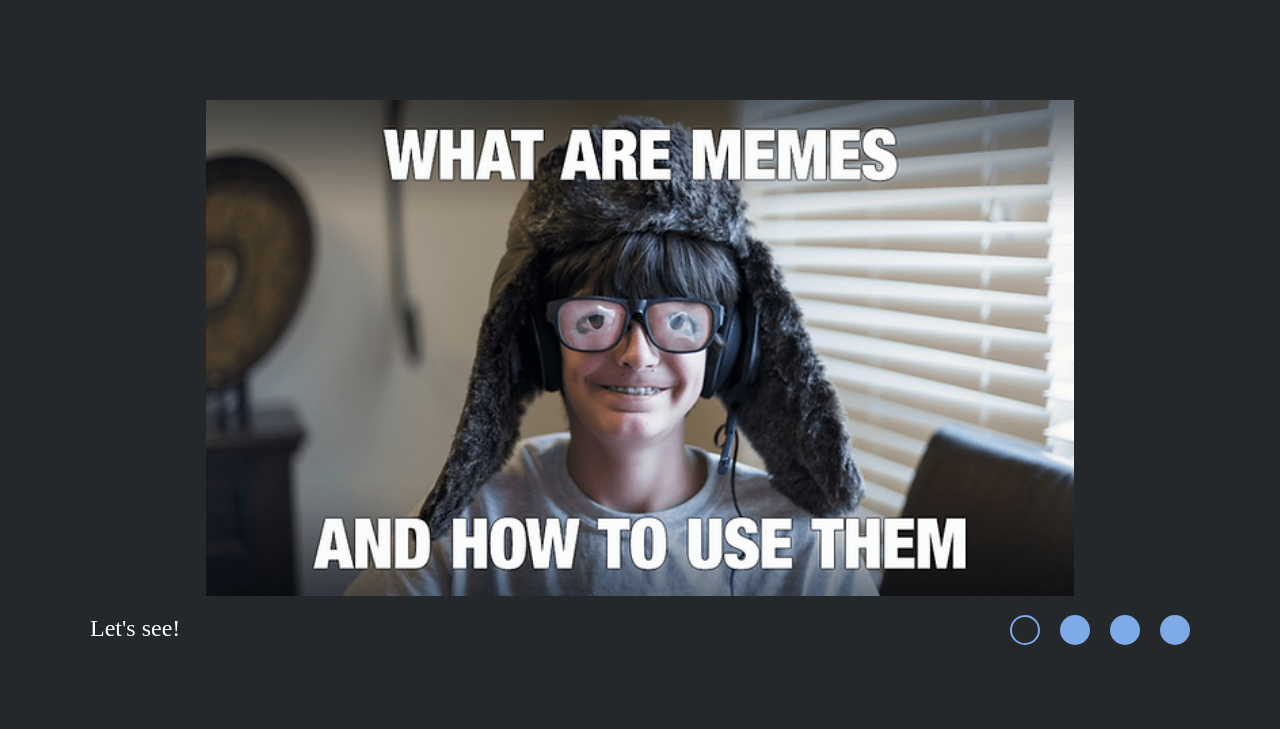
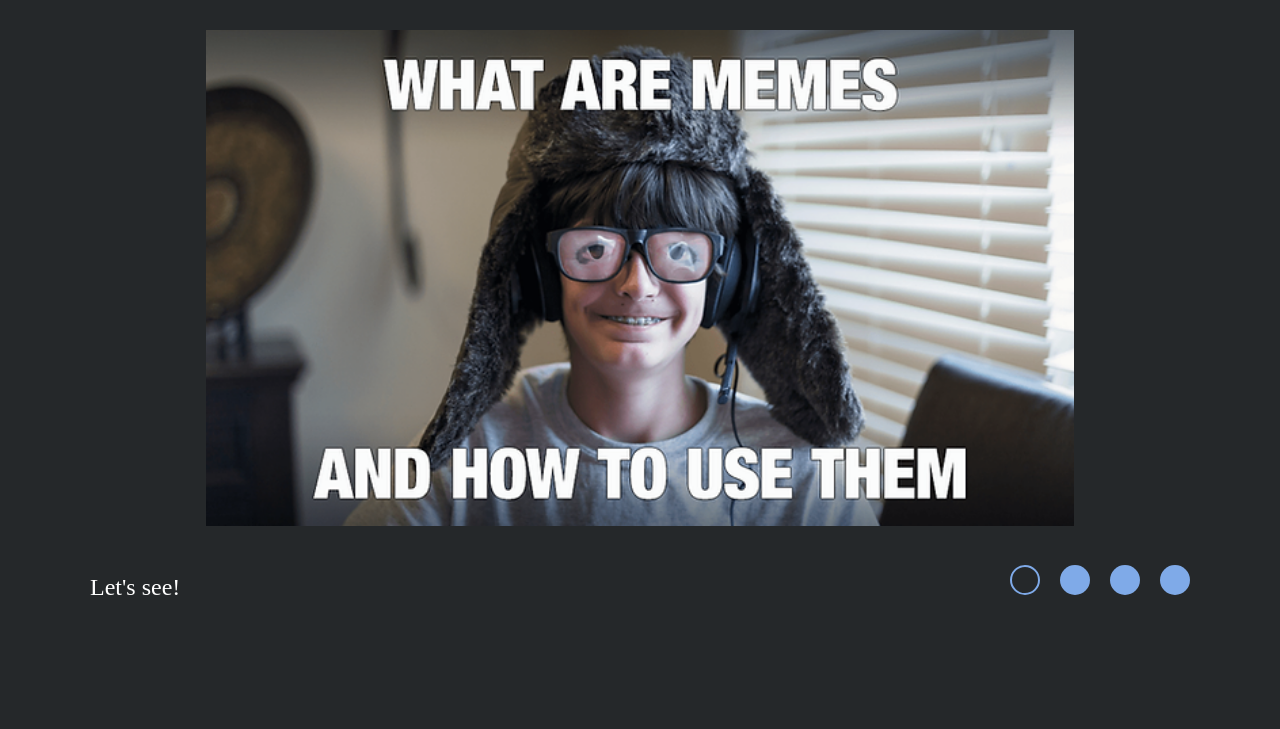
Before and after one commit to tok1e1/cssMemeSlider, a plain HTML site: page cssMemeSlider/index.html in a window 1280 px wide. Drawn offline with Linux system fonts and the light colour scheme.

Commit message:
feat: complete desktop and mobile vesions (Sat, Sep 14, 2024 01:49:46 PM)

```diff
--- a/cssMemeSlider/style.css
+++ b/cssMemeSlider/style.css
@@ -3,7 +3,23 @@
     display: flex;
     flex-direction: column;
     justify-content: center;
-    padding: 0 90px;
+    align-items: center;
+    padding: 20px 90px;
+    gap: 20px;
+  }
+  .memo-box{
+    text-align: center;
+    font-size: 18px;
+    color: white;
+  }
+
+  .memo-boxes{
+    order: 1;
+  }
+
+  .controls label{
+    width: 15px;
+    height: 15px;
   }
 }
 
@@ -12,7 +28,23 @@
     display: flex;
     flex-direction: row;
     justify-content: space-between;
-    padding: 0 90px;
+    align-items: baseline;
+    padding: 20px 90px;
+    gap: 0;
+  }
+  .memo-box{
+    text-align: left;
+    font-size: 24px;
+    color: white;
+  }
+
+  .memo-boxes{
+    order: 0;
+  }
+
+  .controls label{
+    width: 30px;
+    height: 30px;
   }
 }
 
@@ -41,8 +73,6 @@
 }
 
 .controls label {
-  width: 30px;
-  height: 30px;
   background-color: rgb(127 170 232);
   border-radius: 100%;
   cursor: pointer;
@@ -73,7 +103,7 @@
   display: flex;
   justify-content: center;
   align-items: center;
-  padding: 100px 20px 0;
+  padding: 30px 20px 0;
 }
 
 .switch input:nth-child(1):checked ~ .wrapper {
@@ -109,8 +139,6 @@
 .switch input:nth-child(4):checked ~ .memo .memo-boxes .memo-box:nth-child(4) {
   display: block;
   opacity: 1;
-  font-size: 24px;
-  color: white;
   transform: translateX(0%);
   transition: opacity 0.5s, transform 0.5s;
   order: -1;
```
